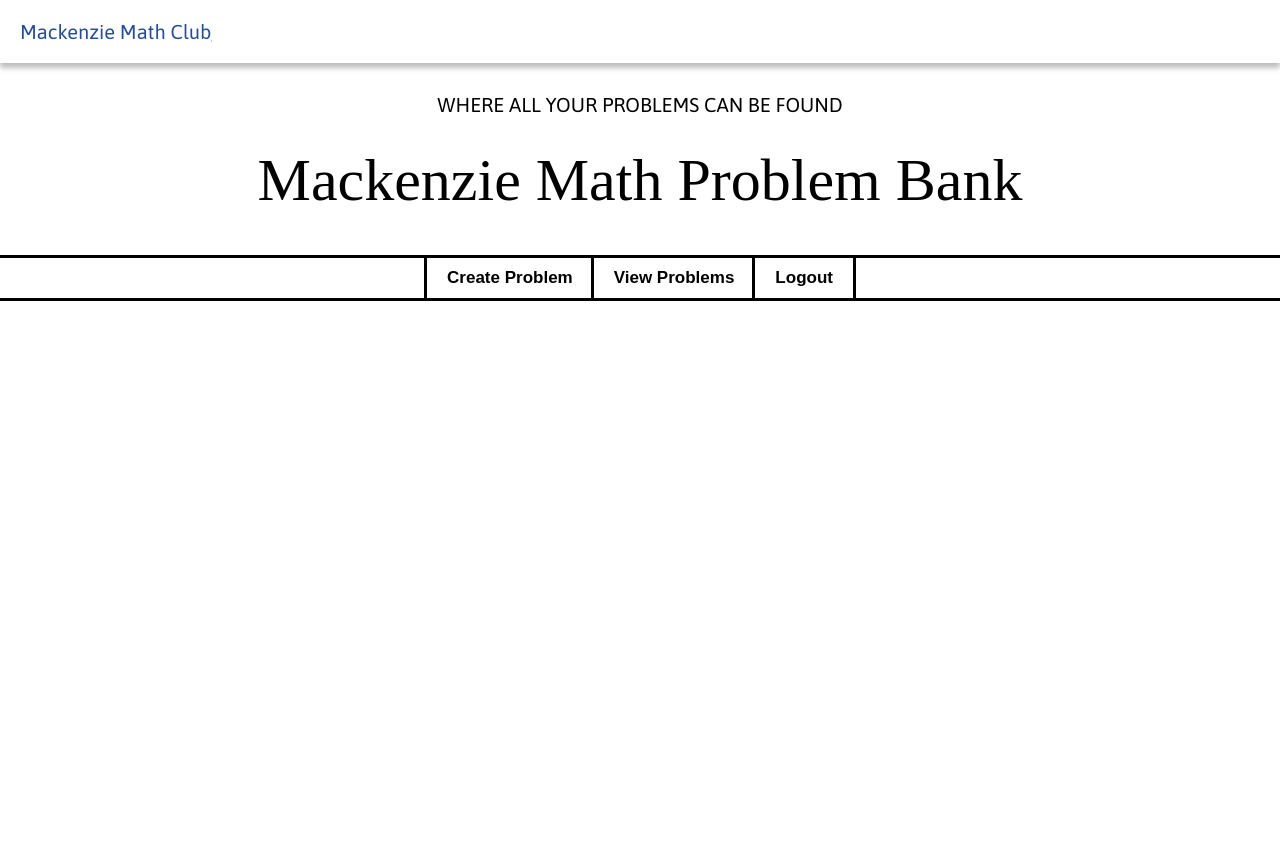
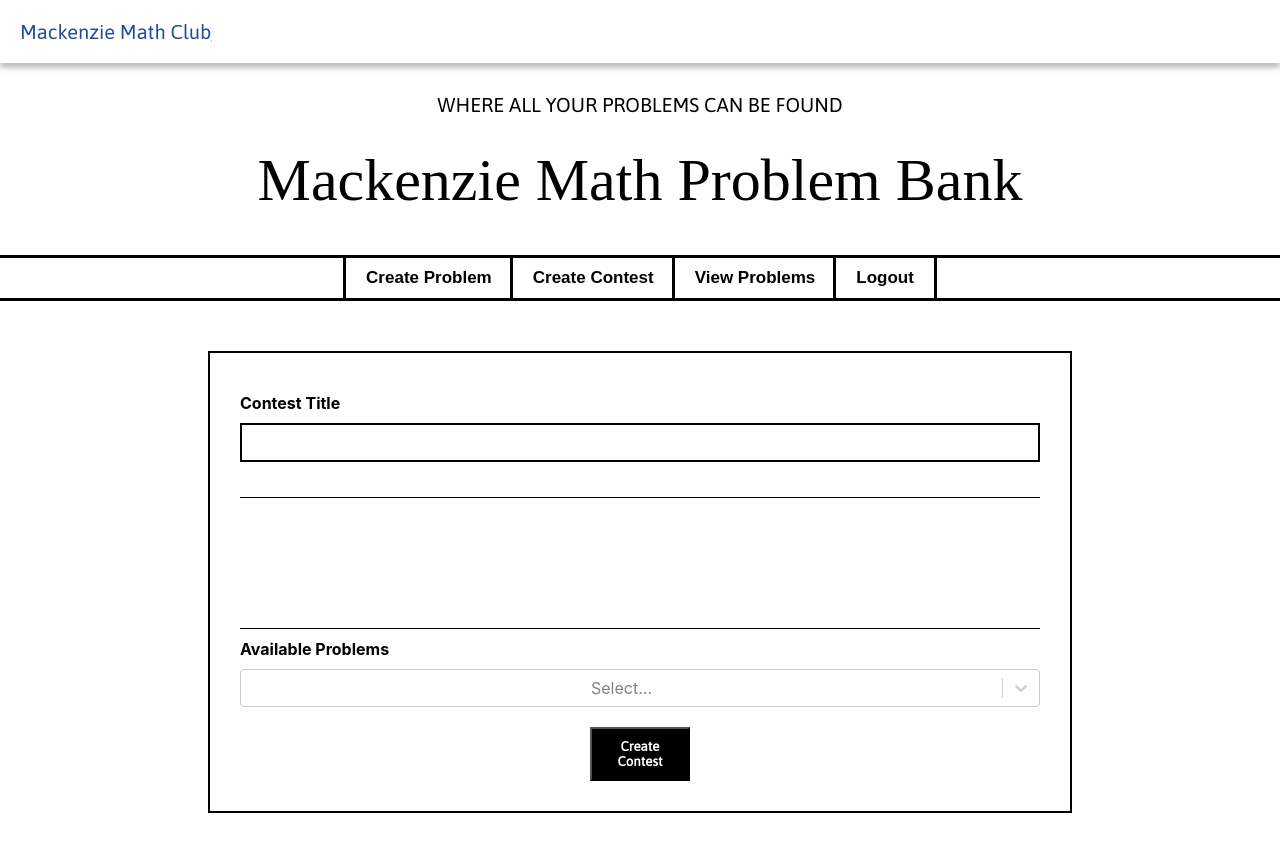
Before and after one commit to Red4Wiz/MackenzieMathClub_ProblemBank, a React (Create React App) app in the folder frontend/: page /contest-creation in a window 1280 px wide. Before the commit the page ends 800 px from the top, so only its background shows below. Built offline with nearby package versions, Linux system fonts and the light colour scheme; sample sign-in values are in the browser's storage.

Commit message:
added contest creation

```diff
--- a/frontend/package.json
+++ b/frontend/package.json
@@ -8,6 +8,7 @@
     "@testing-library/user-event": "^13.5.0",
     "axios": "^1.4.0",
     "react": "^18.2.0",
+    "react-beautiful-dnd": "^13.1.1",
     "react-dom": "^18.2.0",
     "react-markdown": "^8.0.7",
     "react-router-dom": "^6.14.2",
--- a/frontend/src/App.js
+++ b/frontend/src/App.js
@@ -8,7 +8,7 @@ import ProblemForm from './ProblemForm';
 import { useNavigate } from 'react-router-dom';
 import ProblemView from './ProblemView';
 import ProblemEdit from './ProblemEdit';
-
+import ContestCreation from './ContestCreation';
 
 const App = () => {
   const [loggedIn, setLoggedIn] = useState(localStorage.getItem('token') ? true : false);
@@ -42,8 +42,12 @@ const App = () => {
           <div className="logging">
             {loggedIn ? (
               <>
+
                 <Link to="/problem-form">
                   <button className="login-button">Create Problem</button>
+                </Link>
+                <Link to="/contest-creation">
+                  <button className="signup-button">Create Contest</button>
                 </Link>
                 <Link to="/">
                   <button className="signup-button">View Problems</button>
@@ -67,6 +71,7 @@ const App = () => {
           <Routes>
             <Route path="/" element={loggedIn ? <Hero /> : <Navigate to="/login" />} />
             <Route path="/problem-form" element={loggedIn ? <ProblemForm /> : <Navigate to="/login" />} />
+            <Route path="/contest-creation" element={loggedIn ? <ContestCreation /> : <Navigate to="/login" />} />
             <Route path="/problem-view/:id" element={loggedIn ? <ProblemView /> : <Navigate to="/login" />} />
             <Route path="/problem-edit/:id" element={loggedIn ? <ProblemEdit /> : <Navigate to="/login" />} />
             {!loggedIn ? (
--- /dev/null
+++ b/frontend/src/ContestCreation.css
@@ -0,0 +1,58 @@
+.contest-form-container {
+    display: flex;
+    justify-content: center;
+    align-items: center;
+    height: 100%;
+    padding-top: 50px;
+    margin-bottom: 40px;
+  }
+
+  .contest-form {
+    background-color: white;
+    width: 90%;
+    padding: 30px;
+    border: 2px solid black;
+    border-radius: 0;
+    box-shadow: none;
+    margin: 0 auto;
+    text-align: center;
+    max-width: 800px;
+  }
+
+  .contest-form label {
+    display: block;
+    margin: 10px auto;
+    font-weight: bold;
+    text-align: left;
+  }
+
+  .contest-form textarea,
+  .contest-form input {
+    width: 100%;
+    padding: 10px;
+    border: 2px solid black;
+    box-sizing: border-box;
+    margin-bottom: 15px;
+  }
+
+  .contest-form textarea {
+    height: 150px;
+  }
+
+  .contest-form button {
+    background-color: black;
+    color: white;
+    font-weight: bold;
+    font-family: 'asap', sans-serif;
+    width: 100px;
+    margin-top: 20px;
+    padding: 10px;
+    cursor: pointer;
+  }
+
+  .line {
+    width: 100%;
+    border-top: 1px solid #000;
+    margin: 10px auto;
+    margin-top: 20px;
+  }
--- /dev/null
+++ b/frontend/src/ContestCreation.js
@@ -0,0 +1,118 @@
+import React, { useState, useEffect } from 'react';
+import './ContestCreation.css';
+import { ROUTES } from './routes.js';
+import Select from 'react-select';
+import { useNavigate } from 'react-router-dom';
+import { DragDropContext, Droppable, Draggable } from 'react-beautiful-dnd';
+
+const ContestCreation = () => {
+  const [contestTitle, setContestTitle] = useState('');
+  const [contestBody, setContestBody] = useState('');
+  const [availableProblems, setAvailableProblems] = useState([]);
+  const [selectedProblems, setSelectedProblems] = useState([]);
+  const navigate = useNavigate();
+
+  useEffect(() => {
+    // Mock data for available problems
+    const mockData = [
+      { id: 1, title: 'Problem 1' },
+      { id: 2, title: 'Problem 2' },
+      { id: 3, title: 'Problem 3' },
+      // Add more mock data as needed
+    ];
+
+    setAvailableProblems(mockData.map((el) => ({ value: el.id, label: el.title })));
+  }, []);
+
+  const handleContestCreation = () => {
+    // Placeholder function for contest creation logic
+    // Add your contest creation logic here
+    console.log('Contest creation logic will be added here');
+  };
+
+
+  const onDragEnd = (result) => {
+    if (!result.destination) {
+      return;
+    }
+
+    const items = Array.from(selectedProblems);
+    const [reorderedItem] = items.splice(result.source.index, 1);
+    items.splice(result.destination.index, 0, reorderedItem);
+
+    setSelectedProblems(items);
+  };
+
+  return (
+    <div className="contest-form-container">
+      <form onSubmit={handleContestCreation} className="contest-form">
+        <label htmlFor="contestTitle">Contest Title</label>
+        <input
+          type="text"
+          id="contestTitle"
+          name="contestTitle"
+          onChange={(e) => setContestTitle(e.target.value)}
+        />
+
+        <div className="line"></div>
+
+        {/* Display selected problem titles */}
+        <DragDropContext onDragEnd={onDragEnd}>
+          <Droppable droppableId="selectedProblems">
+            {(provided) => (
+              <div
+                {...provided.droppableProps}
+                ref={provided.innerRef}
+                style={{ display: 'flex', flexDirection: 'column', minHeight: '100px' }}
+              >
+                {selectedProblems.map((problem, index) => (
+                  <Draggable
+                    key={problem.value}
+                    draggableId={problem.value.toString()}
+                    index={index}
+                  >
+                    {(provided, snapshot) => (
+                      <div
+                        ref={provided.innerRef}
+                        {...provided.draggableProps}
+                        {...provided.dragHandleProps}
+                        style={{
+                          ...provided.draggableProps.style,
+                          margin: '8px',
+                          padding: '8px',
+                          border: '1px solid lightgray',
+                          borderRadius: '4px',
+                          background: snapshot.isDragging ? 'lightblue' : 'white',
+                          transition: 'background 0.3s',
+                          zIndex: snapshot.isDragging ? 2 : 1,
+                        }}
+                      >
+                        {problem.label}
+                      </div>
+                    )}
+                  </Draggable>
+                ))}
+                {provided.placeholder}
+              </div>
+            )}
+          </Droppable>
+        </DragDropContext>
+
+        <div className="line"></div>
+
+        <label htmlFor="availableProblems">Available Problems</label>
+        <Select
+          isMulti
+          name="availableProblems"
+          value={selectedProblems}
+          onChange={setSelectedProblems}
+          options={availableProblems}
+        ></Select>
+
+        <button type="submit">Create Contest</button>
+      </form>
+    </div>
+  );
+};
+
+export default ContestCreation;
--- a/frontend/src/index.js
+++ b/frontend/src/index.js
@@ -8,11 +8,11 @@ import { BrowserRouter as Router } from 'react-router-dom';
 
 const root = ReactDOM.createRoot(document.getElementById('root'));
 root.render(
-  <React.StrictMode>
+  // <React.StrictMode>
     <Router>
       <App />
     </Router>
-  </React.StrictMode>
+  /* </React.StrictMode> */
 );
 
 // If you want to start measuring performance in your app, pass a function
--- /dev/null
+++ b/package.json
@@ -0,0 +1,6 @@
+{
+  "dependencies": {
+    "@types/react-dnd": "^3.0.2",
+    "react-dnd": "^16.0.1"
+  }
+}
```
Also changed, not shown: 2 other files (tests, documents, lock files or other folders).
